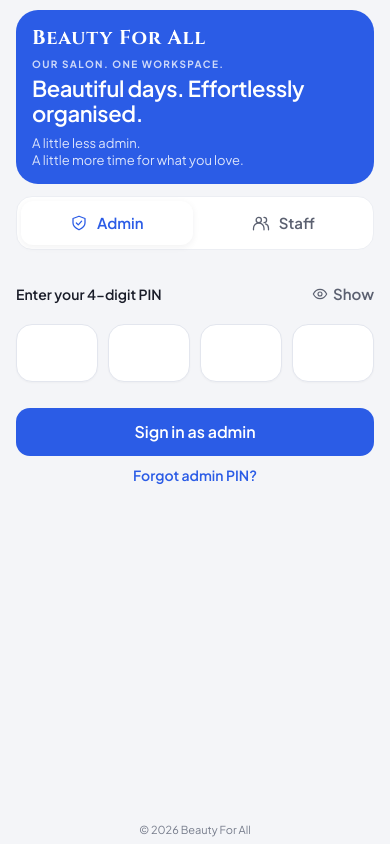
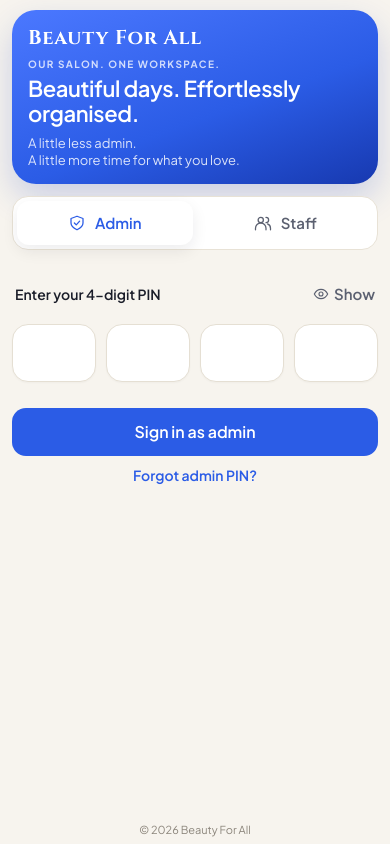
Before and after one commit to marvin2013charlie-sys/beauty-for-all-check, a website: page public/index.html in a window 390 px wide. Drawn offline with Linux system fonts and the light colour scheme.

Commit message:
Redesign the sign-in as a blue room and a cream door.
A phone keeps the blue card and the PIN on one screen.

```diff
--- a/public/styles.css
+++ b/public/styles.css
@@ -19,7 +19,32 @@ dialog{width:calc(100% - 32px);max-width:440px;border:1px solid var(--line);bord
 @media(prefers-reduced-motion:reduce){*,*:before,*:after{animation:none!important;transition:none!important;scroll-behavior:auto!important}}
 .forgot-row{margin:14px 0 0;text-align:center;font-size:12px;line-height:1.5;color:var(--muted)}.forgot-link{color:var(--blue);font-weight:600}.forgot-link:hover{text-decoration:underline}.form-message.ok{color:#1d7a3a}.form-message.pending{color:#8a5a00}.recover-form{display:grid;gap:14px;margin-top:8px}.recover-form label{display:grid;gap:6px;font-size:12px;font-weight:600;text-align:left}.recover-form input{height:48px;border:1.5px solid #DFE3ED;border-radius:12px;padding:0 14px;background:#FAFBFD;color:#1A1D29}.recover-form input:focus{outline:none;border-color:var(--blue);background:white;box-shadow:0 0 0 3px #2B5CE616}
 
-/* Phone sign-in, including a phone turned sideways. A wide desk keeps the blue panel. */
+/* Desk sign-in: a blue room and a cream door. Phone rules below replace this. */
+.login-page.signin{background:radial-gradient(880px 520px at 8% 92%,#ffffff33,transparent 58%),linear-gradient(155deg,#4B78FF 0%,#2B5CE6 46%,#1636B8 100%);min-height:100svh}
+.login-page.signin .login-layout{grid-template-columns:minmax(0,1.15fr) minmax(380px,500px);margin:0;min-height:100svh;background:transparent;border-radius:0}
+.login-page.signin .brand-panel{background:transparent;min-height:0;align-self:stretch;padding:48px 56px 44px}
+.login-page.signin .brand-panel .brand{flex-direction:column;align-items:flex-start;gap:0}
+.login-page.signin .brand-panel .brand::after{content:"";width:46px;height:2px;margin-top:16px;border-radius:2px;background:#F3E2B8}
+.login-page.signin .brand-panel .brand-name{font-size:28px;letter-spacing:.08em;color:#fff}
+.login-page.signin .brand-panel-footer{margin-top:18px;max-width:240px;color:#FFFFFFC9}
+.login-page.signin .brand-message{left:56px;right:72px;bottom:48px;padding:0}
+.login-page.signin .brand-message .eyebrow{color:#F3E2B8;letter-spacing:.2em}
+.login-page.signin .brand-message h2{font-size:clamp(42px,4vw,64px);line-height:1.02;letter-spacing:-2.2px;margin:12px 0 18px}
+.login-page.signin .brand-message p{font-size:16px;line-height:1.45;color:#FFFFFFDE}
+.login-page.signin .sign-in-panel{align-self:stretch;background:#F7F4EE;margin:18px 18px 18px 0;border-radius:32px;padding:56px 44px 64px;box-shadow:0 30px 80px #0B1A4A38}
+.login-page.signin .login-content{max-width:380px}
+.login-page.signin .intro{margin-bottom:22px}
+.login-page.signin .intro h1{font-size:36px;letter-spacing:-1.4px;margin:0}
+.login-page.signin .intro .eyebrow,.login-page.signin .intro>p,.login-page.signin .card-description,.login-page.signin .card-footer{display:none}
+.login-page.signin .role-selector{background:#fff;border-color:#E8E2D6;border-radius:16px}
+.login-page.signin .role-selector button[aria-pressed=true]{box-shadow:0 6px 16px #1A1D2914}
+.login-page.signin .login-card{padding-top:22px}
+.login-page.signin .login-card h2{position:absolute;width:1px;height:1px;margin:-1px;padding:0;overflow:hidden;clip:rect(0 0 0 0);white-space:nowrap}
+.login-page.signin .pin-input{height:72px;border-radius:18px;background:#fff;border-color:#E5DFD3;font-size:30px}
+.login-page.signin .sign-in-button{height:54px;border-radius:16px;font-size:16px}
+.login-page.signin .login-footer{left:0;right:0;text-align:center;color:#8C867C}
+
+/* Phone sign-in, including a phone turned sideways. One screen, with the blue card. */
 @media(max-width:960px){
   .login-page{background:#F4F5F8}
   .login-page .login-layout{display:flex;flex-direction:column;margin:0;min-height:100svh;min-height:100dvh;border-radius:0;overflow:visible;background:transparent}
@@ -43,7 +68,9 @@ dialog{width:calc(100% - 32px);max-width:440px;border:1px solid var(--line);bord
   .login-page .login-footer{position:static;margin-top:auto;padding-top:28px;width:100%;text-align:center}
   .login-page.signin{height:100svh;height:100dvh;overflow:hidden}
   .login-page.signin .login-layout{height:100%;min-height:0;overflow:hidden}
-  .login-page.signin .brand-panel{display:flex;flex-direction:column;align-items:flex-start;align-self:center;width:min(400px,calc(100% - 32px));margin:calc(10px + env(safe-area-inset-top)) 0 0;padding:16px 16px 14px;background:var(--blue);color:#fff;border-radius:22px;overflow:hidden;min-height:0}
+  .login-page.signin{background:#F7F4EE}
+  .login-page.signin .brand-panel{display:flex;flex-direction:column;align-items:flex-start;align-self:center;width:min(420px,calc(100% - 24px));margin:calc(10px + env(safe-area-inset-top)) 0 0;padding:16px 16px 14px;background:linear-gradient(160deg,#4B78FF,#2B5CE6 58%,#1739B0);color:#fff;border-radius:24px;overflow:hidden;min-height:0;box-shadow:0 14px 34px #1A3EBF33}
+  .login-page.signin .brand-panel .brand::after{display:none}
   .login-page.signin .brand-panel .brand{align-self:flex-start;margin:0}
   .login-page.signin .brand-panel .brand-name{color:#fff;font-size:20px;letter-spacing:.04em}
   .login-page.signin .brand-message{display:block;position:static;left:auto;right:auto;bottom:auto;margin:8px 0 0;padding:0}
@@ -51,7 +78,7 @@ dialog{width:calc(100% - 32px);max-width:440px;border:1px solid var(--line);bord
   .login-page.signin .brand-message h2{color:#fff;font-size:22px;line-height:1.15;letter-spacing:-.4px;margin:6px 0 0}
   .login-page.signin .brand-message h2 br{display:none}
   .login-page.signin .brand-message p{display:block;color:#FFFFFFD6;font-size:13px;line-height:1.35;margin:8px 0 0}
-  .login-page.signin .sign-in-panel{padding:12px 16px calc(8px + env(safe-area-inset-bottom));min-height:0}
+  .login-page.signin .sign-in-panel{margin:0;border-radius:0;box-shadow:none;background:transparent;padding:12px 12px calc(8px + env(safe-area-inset-bottom));min-height:0;align-self:stretch}
   .login-page.signin .login-card{padding-top:10px}
   .login-page.signin .login-card form{margin-top:12px}
   .login-page.signin .role-selector button{min-height:44px}
```
